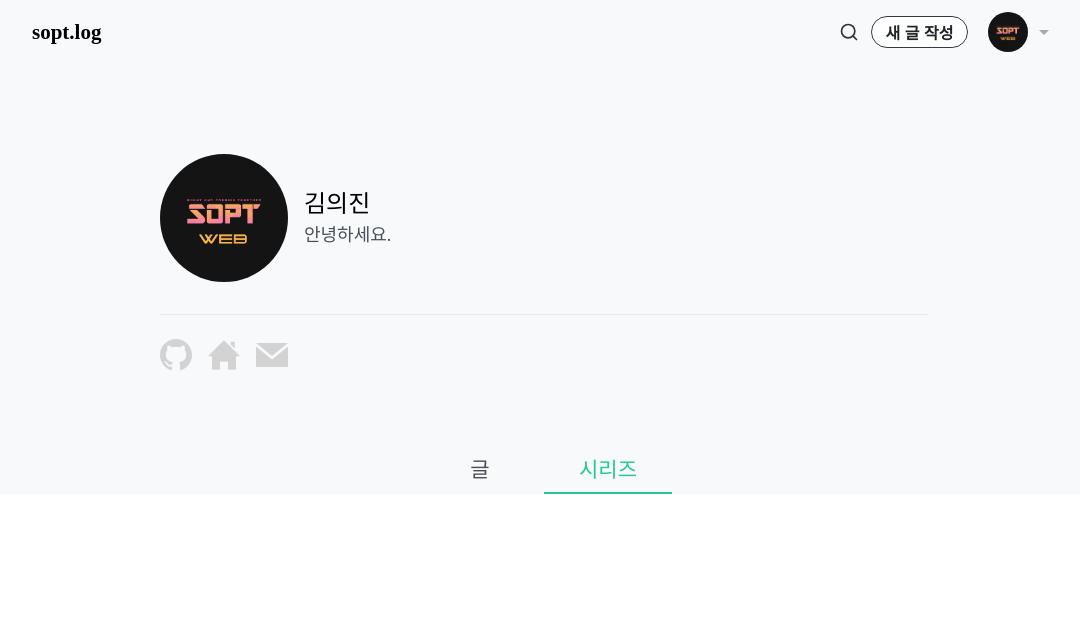
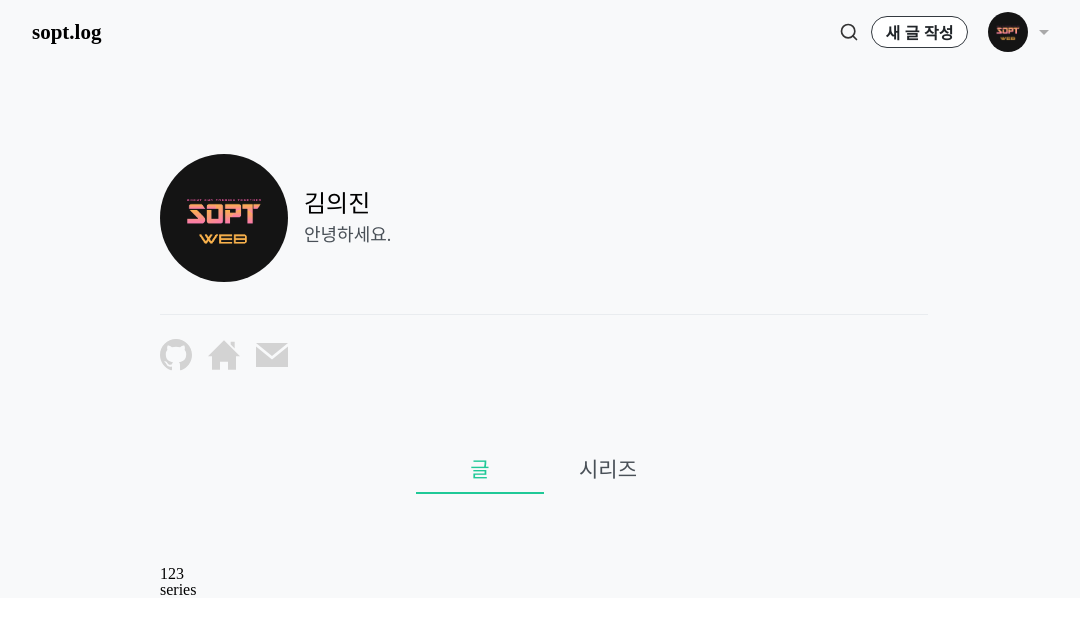
Before and after one commit to WE-SOPT-29th-Web-Part/Euijin-Kim, a React (Create React App) app in the folder react-velog-clone/: page /series in a window 1280 px wide. Shown: the top 634 px of the page, without its empty margins (96-1176 px from the left). Built offline with nearby package versions, Linux system fonts and the light colour scheme.

Commit message:
feat: 중첩 라우팅으로 bottomLine 애니메이션 구현

```diff
--- a/react-velog-clone/src/App.js
+++ b/react-velog-clone/src/App.js
@@ -2,7 +2,7 @@ import { BrowserRouter, Route, Switch } from "react-router-dom";
 import Main from "./pages/Main";
 import Series from "./pages/SeriesCategory";
 import Write from "./pages/Write";
-import Article from "./components/main/Articles";
+import Article from "./pages/Article";
 import SeriesCategory from "./pages/SeriesCategory";
 
 function App() {
@@ -10,12 +10,13 @@ function App() {
     <>
       <BrowserRouter>
         <Switch>
-          <Route exact path="/" component={() => <Main />} />
-          <Route exact path="/series" component={() => <SeriesCategory />} />
           <Route exact path="/series/:id" component={() => <Series />} />
           <Route exact path="/write" component={() => <Write />} />
+          <Route path="/" component={() => <Main />} />
+          {/* 중첩 라우팅을 위해 exact 제거 / 무조건 / 로 라우팅되는 것을 방지하기 위해 밑으로 내림. */}
           <Route exact path="/:id" component={() => <Article />} />
           <Route exact path="/:id/edit" component={() => <Write />} />
+
           <Route component={() => <div>Fage Not Found</div>} />
         </Switch>
       </BrowserRouter>
--- a/react-velog-clone/src/components/main/MainNav.jsx
+++ b/react-velog-clone/src/components/main/MainNav.jsx
@@ -3,7 +3,7 @@ import { Link } from "react-router-dom";
 import styled from "styled-components";
 import { colors } from "../../libs/constants/colors";
 
-const MainNav = ({ type }) => {
+const MainNav = () => {
   const btn1ref = useRef(null);
   const btn2ref = useRef(null);
   const handleClick = (e) => {
@@ -22,20 +22,10 @@ const MainNav = ({ type }) => {
   };
   return (
     <Styled.Root>
-      <Link
-        to="/"
-        ref={btn1ref}
-        className={type === "main" && "active"}
-        onClick={handleClick}
-      >
+      <Link to="/" ref={btn1ref} className="active" onClick={handleClick}>
         글
       </Link>
-      <Link
-        to="/series"
-        ref={btn2ref}
-        className={type === "series" && "active"}
-        onClick={handleClick}
-      >
+      <Link to="/series" ref={btn2ref} onClick={handleClick}>
         시리즈
       </Link>
       <Styled.BottomLine />
@@ -69,6 +59,9 @@ const Styled = {
         color: ${colors.mainGreen};
       }
     }
+    a:nth-child(1).active + div {
+      transform: translateX(-128px);
+    }
     a:nth-child(2).active + div {
       transform: translateX(128px);
     }
@@ -80,5 +73,6 @@ const Styled = {
     position: absolute;
     bottom: 0;
     right: 50%;
+    transition: transform 250ms ease;
   `,
 };
--- /dev/null
+++ b/react-velog-clone/src/components/main/UserPage.jsx
@@ -0,0 +1,23 @@
+// import React from "react";
+// import ArticlesContainer from "./Articles";
+// import MainNav from "./MainNav";
+// import Profile from "./Profile";
+// import styled from "styled-components";
+// import SeriesCategory from "../../pages/SeriesCategory";
+// import { Route } from "react-router";
+
+// const UserPage = () => {
+//   return (
+
+//   );
+// };
+
+// export default UserPage;
+
+// const Styled = {
+//   Main: styled.main`
+//     max-width: 768px;
+//     width: 100%;
+//     margin: auto;
+//   `,
+// };
--- a/react-velog-clone/src/pages/Articles.jsx
+++ b/react-velog-clone/src/pages/Article.jsx
@@ -1,7 +1,7 @@
 import React from "react";
 
-const Articles = () => {
+const Article = () => {
   return <div></div>;
 };
 
-export default Articles;
+export default Article;
--- a/react-velog-clone/src/pages/Main.jsx
+++ b/react-velog-clone/src/pages/Main.jsx
@@ -1,10 +1,15 @@
 import React from "react";
 import styled from "styled-components";
 import Header from "../components/common/Header";
+
+import { colors } from "../libs/constants/colors";
+
+import UserPage from "../components/main/UserPage";
+import Profile from "../components/main/Profile";
 import MainNav from "../components/main/MainNav";
-import Profile from "../components/main/Profile";
-import { colors } from "../libs/constants/colors";
+import { Route } from "react-router";
 import ArticlesContainer from "../components/main/Articles";
+import SeriesCategory from "./SeriesCategory";
 
 const Main = () => {
   return (
@@ -12,8 +17,10 @@ const Main = () => {
       <Header />
       <Styled.Main>
         <Profile />
-        <MainNav type="main" />
-        <ArticlesContainer />
+        <MainNav />
+        <Route path="/" exact component={ArticlesContainer} />
+        {/* <Route path="/123" exact component={() => <ArticlesContainer />} /> */}
+        <Route path="/series" component={() => <SeriesCategory />} />
       </Styled.Main>
     </Styled.Root>
   );
--- a/react-velog-clone/src/pages/SeriesCategory.jsx
+++ b/react-velog-clone/src/pages/SeriesCategory.jsx
@@ -8,11 +8,13 @@ import { colors } from "../libs/constants/colors";
 const SeriesCategory = () => {
   return (
     <Styled.Root>
-      <Header />
+      <div>123</div>
+      {/* <Header />
       <Styled.Main>
         <Profile />
         <MainNav type="series" />
-      </Styled.Main>
+      </Styled.Main> */}
+      <div>series</div>
     </Styled.Root>
   );
 };
```
